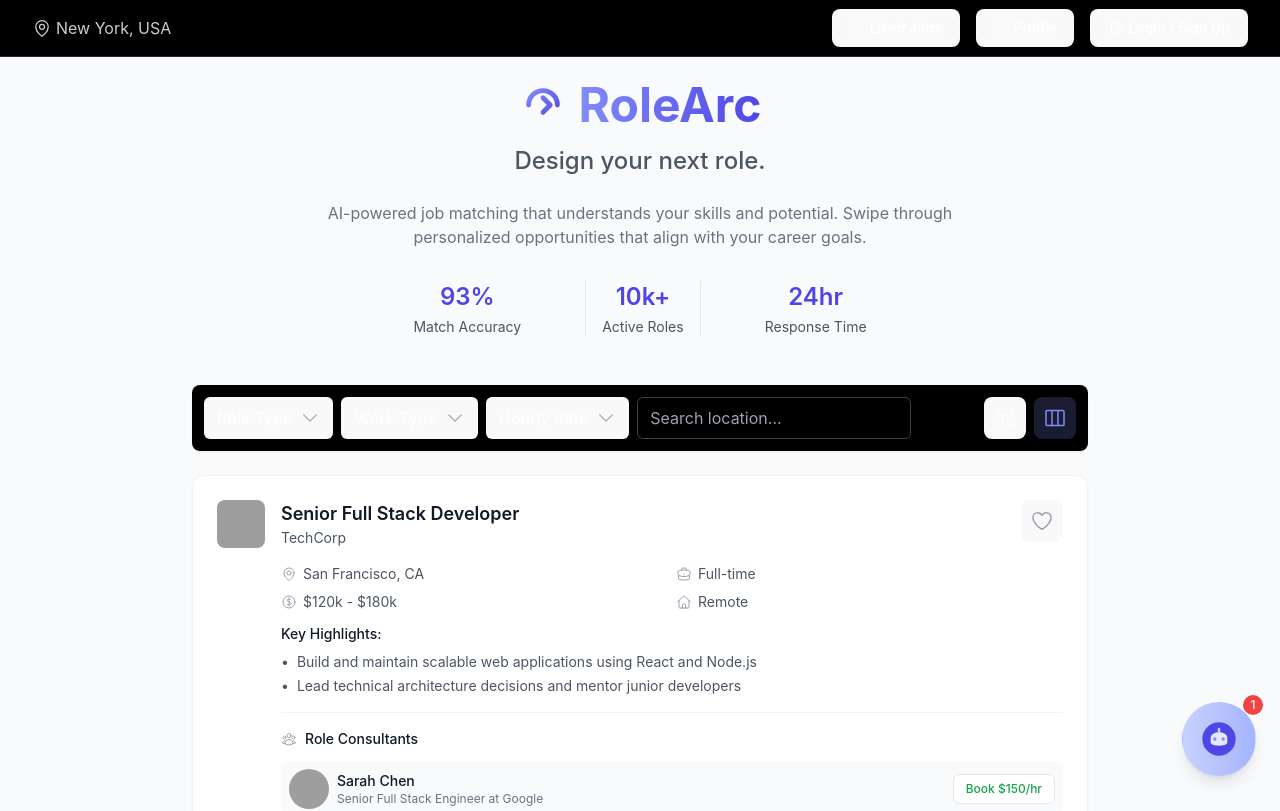
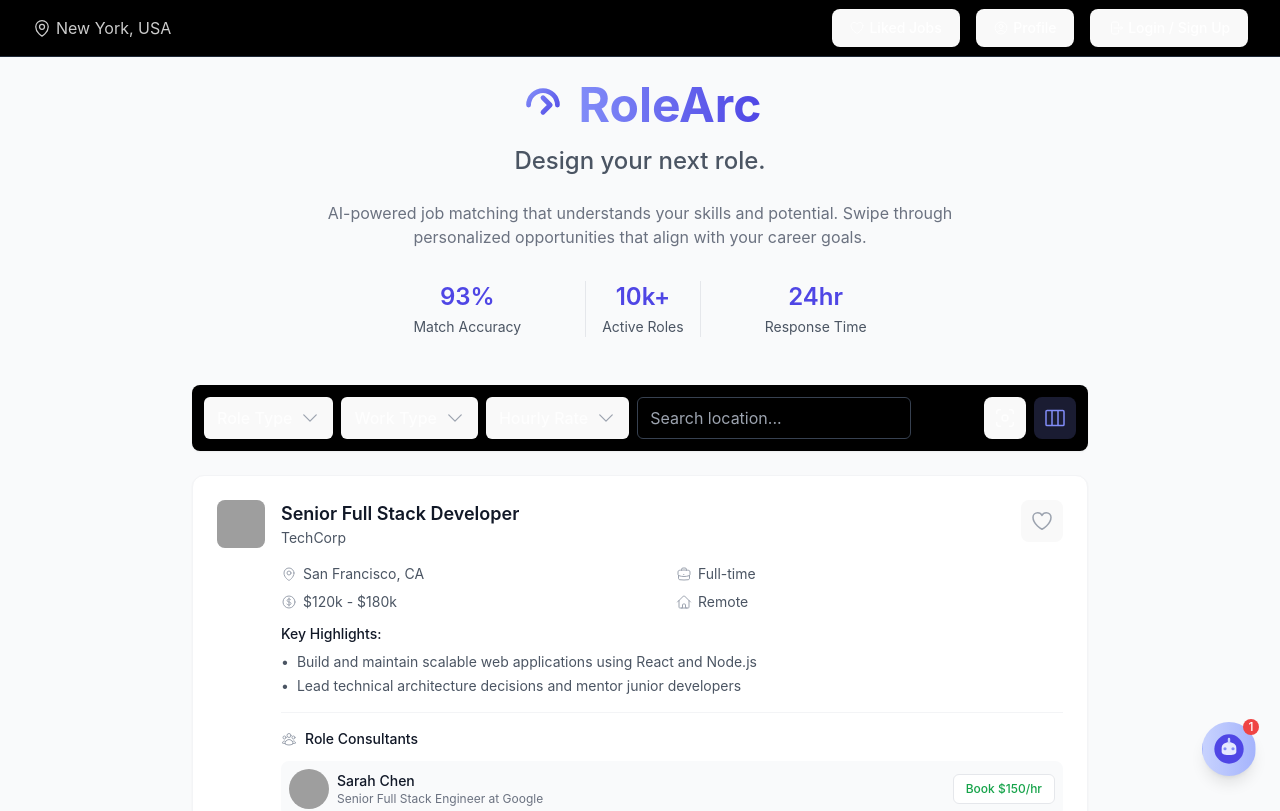
Before and after one commit to iammulla/job-board, a React (Vite) app: page / in a window 1280 px wide. Shown: the top 811 px of the page. Built offline with nearby package versions, Linux system fonts and the light colour scheme; grey boxes are pictures that could not be loaded.

Commit message:
style: adjust Rolly's proportions for better visibility

```diff
--- a/src/components/AssistantOrb.jsx
+++ b/src/components/AssistantOrb.jsx
@@ -156,14 +156,14 @@ const AssistantOrb = () => {
         whileHover={{ scale: 1.1 }}
         whileTap={{ scale: 0.9 }}
         onClick={() => setIsOpen(!isOpen)}
-        className="bg-gradient-to-r from-indigo-200 to-indigo-300 text-indigo-600 rounded-full p-4 shadow-lg hover:shadow-xl transition-all duration-300 relative group hover:text-indigo-700"
+        className="bg-gradient-to-r from-indigo-200 to-indigo-300 text-indigo-600 rounded-full p-2.5 shadow-lg hover:shadow-xl transition-all duration-300 relative group hover:text-indigo-700"
       >
-        <RollyIcon className="w-10 h-10 transition-transform group-hover:scale-110" />
+        <RollyIcon className="w-8 h-8 transition-transform group-hover:scale-110" />
         {!isOpen && (
           <motion.div
             initial={{ scale: 0 }}
             animate={{ scale: 1 }}
-            className="absolute -top-2 -right-2 bg-red-500 text-white text-xs rounded-full w-5 h-5 flex items-center justify-center"
+            className="absolute -top-1 -right-1 bg-red-500 text-white text-xs rounded-full w-4 h-4 flex items-center justify-center"
           >
             1
           </motion.div>
--- a/src/components/RollyIcon.jsx
+++ b/src/components/RollyIcon.jsx
@@ -11,7 +11,7 @@ const RollyIcon = ({ className = '', size = 24 }) => {
       className={className}
     >
       {/* Base circle with subtle pulse */}
-      <circle cx="12" cy="12" r="10" fill="currentColor">
+      <circle cx="12" cy="12" r="11" fill="currentColor">
         <animate
           attributeName="opacity"
           values="1;0.9;1"
@@ -22,16 +22,16 @@ const RollyIcon = ({ className = '', size = 24 }) => {
 
       {/* Robot face plate with hover effect */}
       <path
-        d="M7 11.5C7 9.5 9 8 12 8C15 8 17 9.5 17 11.5V14C17 15 16 16 12 16C8 16 7 15 7 14V11.5Z"
+        d="M6.5 11.2C6.5 8.8 8.8 7 12 7C15.2 7 17.5 8.8 17.5 11.2V14C17.5 15.2 16.5 16.5 12 16.5C7.5 16.5 6.5 15.2 6.5 14V11.2Z"
         fill="#EEF2FF"
         fillOpacity="0.95"
       >
         <animate
           attributeName="d"
           values="
-            M7 11.5C7 9.5 9 8 12 8C15 8 17 9.5 17 11.5V14C17 15 16 16 12 16C8 16 7 15 7 14V11.5Z;
-            M7 11.3C7 9.3 9 7.8 12 7.8C15 7.8 17 9.3 17 11.3V14C17 15 16 16 12 16C8 16 7 15 7 14V11.3Z;
-            M7 11.5C7 9.5 9 8 12 8C15 8 17 9.5 17 11.5V14C17 15 16 16 12 16C8 16 7 15 7 14V11.5Z
+            M6.5 11.2C6.5 8.8 8.8 7 12 7C15.2 7 17.5 8.8 17.5 11.2V14C17.5 15.2 16.5 16.5 12 16.5C7.5 16.5 6.5 15.2 6.5 14V11.2Z;
+            M6.5 11C6.5 8.6 8.8 6.8 12 6.8C15.2 6.8 17.5 8.6 17.5 11V14C17.5 15.2 16.5 16.5 12 16.5C7.5 16.5 6.5 15.2 6.5 14V11Z;
+            M6.5 11.2C6.5 8.8 8.8 7 12 7C15.2 7 17.5 8.8 17.5 11.2V14C17.5 15.2 16.5 16.5 12 16.5C7.5 16.5 6.5 15.2 6.5 14V11.2Z
           "
           dur="4s"
           repeatCount="indefinite"
@@ -46,18 +46,18 @@ const RollyIcon = ({ className = '', size = 24 }) => {
           dur="4s"
           repeatCount="indefinite"
         />
-        <circle cx="9.5" cy="12" r="1" fill="#818CF8">
+        <circle cx="9" cy="11.8" r="1.2" fill="#818CF8">
           <animate
             attributeName="r"
-            values="1;0.8;1"
+            values="1.2;1;1.2"
             dur="4s"
             repeatCount="indefinite"
           />
         </circle>
-        <circle cx="14.5" cy="12" r="1" fill="#818CF8">
+        <circle cx="15" cy="11.8" r="1.2" fill="#818CF8">
           <animate
             attributeName="r"
-            values="1;0.8;1"
+            values="1.2;1;1.2"
             dur="4s"
             repeatCount="indefinite"
           />
@@ -66,17 +66,17 @@ const RollyIcon = ({ className = '', size = 24 }) => {
 
       {/* Antenna with float animation */}
       <path
-        d="M12 6V8"
+        d="M12 4.5V7"
         stroke="#C7D2FE"
-        strokeWidth="1.5"
+        strokeWidth="1.8"
         strokeLinecap="round"
       >
         <animate
           attributeName="d"
           values="
-            M12 6V8;
-            M12 5.8V7.8;
-            M12 6V8
+            M12 4.5V7;
+            M12 4.2V6.7;
+            M12 4.5V7
           "
           dur="4s"
           repeatCount="indefinite"
```
